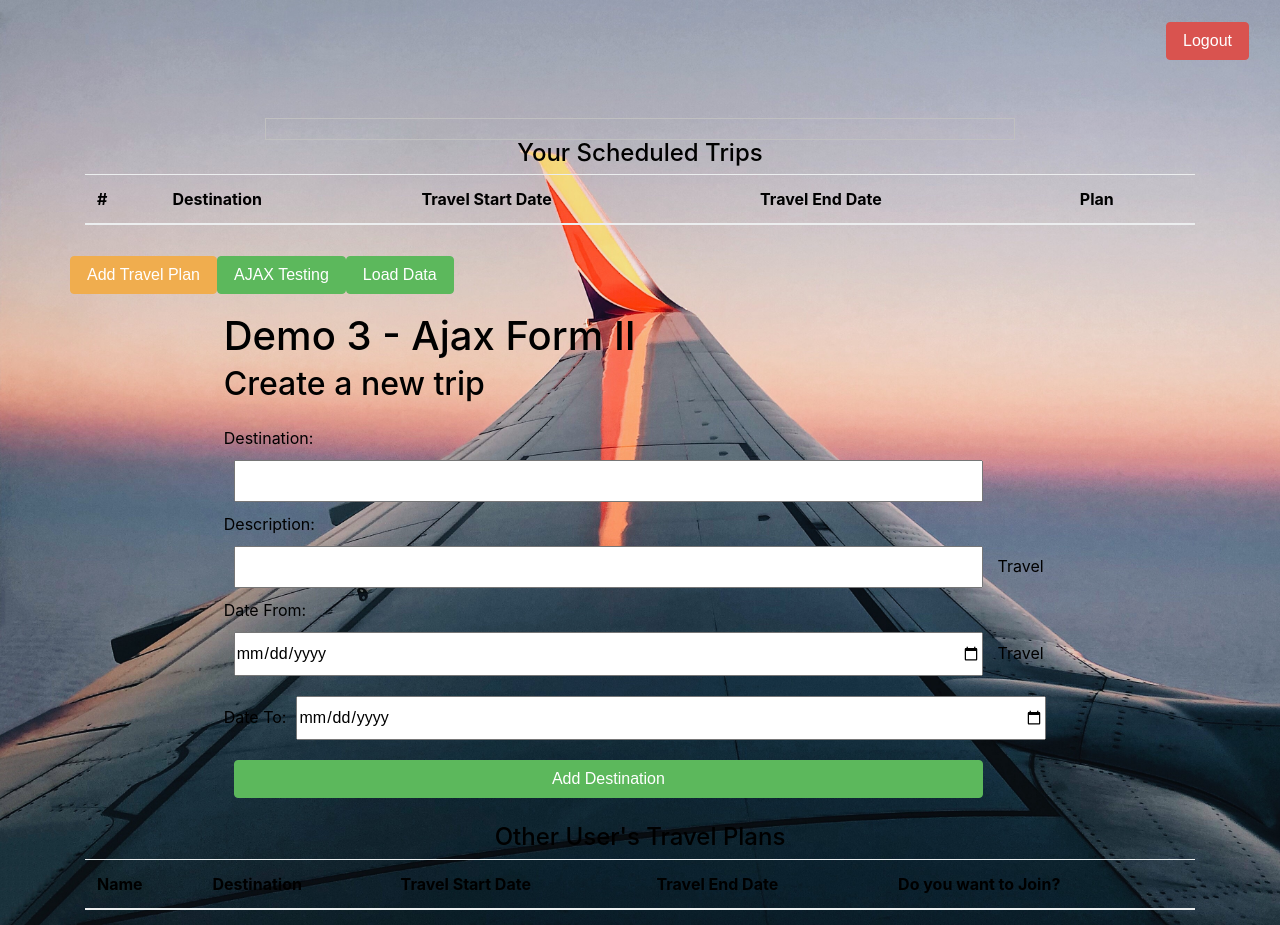
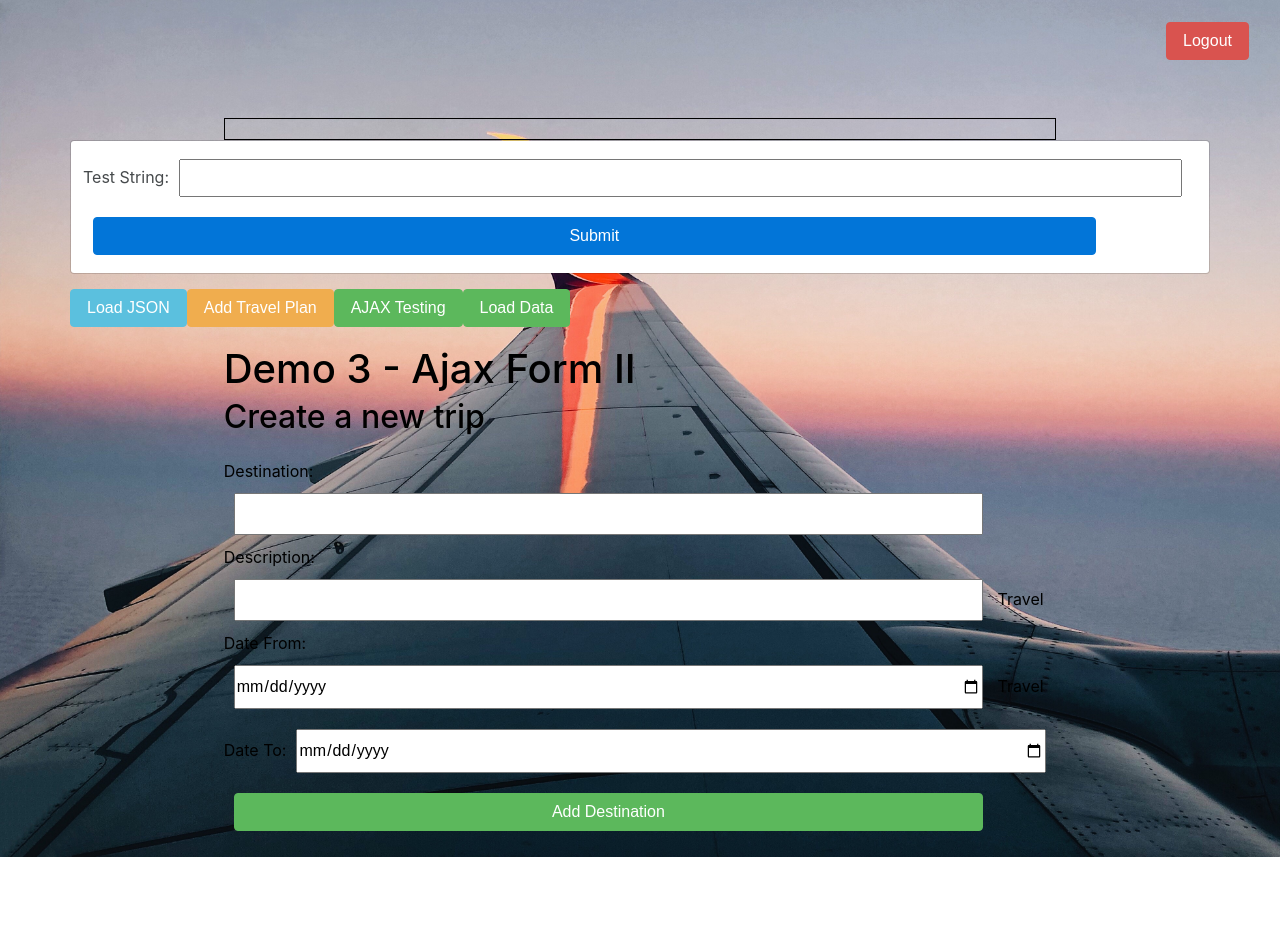
Before and after one commit to ehoversten/Travel-Buddy, a Django app: template apps/travel_buddy/templates/travel_buddy/ajax_dashboard.html in a window 1280 px wide. Shown: the part 128-1053 px from the top of the page. After the commit the page ends 985 px from the top, so only its background shows below. Run offline with Django 3.2, Linux system fonts and the light colour scheme; the template is opened without the code that fills it: values that come from a table or form of the project are taken from there, others are empty; data comes from the database, SQL or seed files in the repository; both versions use the stored data as it was after the commit; parts of the project's set-up code (start-up, migrations or seed data) failed here and were passed over; some libraries are stand-ins or nearby versions.

Commit message:
ajax testing

```diff
--- a/apps/travel_buddy/templates/travel_buddy/ajax_dashboard.html
+++ b/apps/travel_buddy/templates/travel_buddy/ajax_dashboard.html
@@ -26,12 +26,12 @@
       <div class="container">
 
         <div class="fetch">
-          <div id='placeholder1' style='margin-top:35px; border:1px solid silver; width:750px; padding:10px;'>
+          <div id='placeholder1' style='margin-top:35px; border:1px solid black; width:75%; padding:10px;'>
           </div>
         </div>
 
         <div class="user_trips">
-          <h4 class="text-center">Your Scheduled Trips</h4>
+          <!-- <h4 class="text-center">Your Scheduled Trips</h4>
           <div class="table_container">
             <table class="table table-dark text-center" >
               <thead>
@@ -46,25 +46,42 @@
               <tbody>
               {% for location in my_trips_json %}
                 <tr>
-                  <!-- <th scope="row"># | <a href="/travels/leave_trip/{{ location.id }}">Remove</a></th>
+                  <th scope="row"># | <a href="/travels/leave_trip/{{ location.id }}">Remove</a></th>
                   <td><a href="/travels/destination/{{ location.id }}">{{ location.location }}</a></td>
                   <td>{{ location.start_date }}</td>
                   <td>{{ location.end_date }}</td>
-                  <td>{{ location.description }}</td> -->
+                  <td>{{ location.description }}</td>
                 </tr>
               {% endfor %}
               </tbody>
-            </table>
+            </table> -->
+          </div>
+
+          <div class="test_submit">
+            <div class="row">
+              <form id="test_submit" class="form-control" action="/test_submit" method="post">
+                Test String:<input type="text" name="test_string" value="">
+                <input class="btn btn-primary" type="submit" name="" value="Submit">
+              </form>
+            </div>
+
           </div>
 
           <div class="row">
             <!-- <a href="/travels/add"><button class="add_trip_btn btn btn-warning" type="button" name="button">Add Travel Plan</button></a> -->
+            <button id="button_json" class="btn btn-info" type="button" name="button">Load JSON</button>
 
             <button id='add_trip_btn' class="btn btn-warning" type="button" name="button">Add Travel Plan</button>
 
             <button id="ajax_btn" class="btn btn-success" type="button" name="button">AJAX Testing</button>
 
             <button id="ajax_load" class="btn btn-success" type="button" name="button">Load Data</button>
+
+            <!-- <button id="new_content" class="btn btn-primary" type="button" name="button">New Content</button> -->
+          </div>
+
+          <div id="add_content">
+
           </div>
 
           <div class="form_container">
@@ -73,9 +90,9 @@
             <!-- <form action='/user_login/create' method='post' class='ajax_form' id='create_user_ajax_form'> -->
             <form id="create_user_ajax_form" class="form-group" action="/create" method="post">
               {% csrf_token %}
-              Destination:<input type="text" name="location" value="">
+              Destination:<input id="ajax_location" type="text" name="location" value="">
 
-              Description:<input type="text" name="description" value="">
+              Description:<input id="ajax_description" type="text" name="description" value="">
 
               Travel Date From:<input id="start_datepicker" type="date" name="start_date" min="2018-05-21" value="" required>
 
@@ -91,7 +108,7 @@
 
 
 
-        <div class="others_trips">
+        <!-- <div class="others_trips">
           <h4 class="text-center pad">Other User's Travel Plans</h4>
           <div class="table_container">
             <table class="table table-dark text-center">
@@ -107,32 +124,37 @@
               <tbody>
               {% for others in all_trips %}
                 <tr>
-                  <!-- <td>{{ others.planner.name }}</td>
+                  <td>{{ others.planner.name }}</td>
                   <td><a href="/travels/destination/{{ others.id }}">{{ others.location }}</a></td>
                   <td>{{ others.start_date }}</td>
                   <td>{{ others.end_date }}</td>
-                  <td><a href="/travels/join_trip/{{ others.id }}"><button class="btn btn-warning">Join</button></a></td> -->
+                  <td><a href="/travels/join_trip/{{ others.id }}"><button class="btn btn-warning">Join</button></a></td>
                 </tr>
               {% endfor %}
               </tbody>
             </table>
           </div>
-        </div>
+        </div> -->
       </div>
     </div>
     <!-- ADD JQuery/JavaScript code -->
     <script type="text/javascript">
+
+      function add_test_submit(element) {
+        $('#add_content').append('<li>'+element+'</li>');
+      }
+
       $(document).ready(function() {
-
-        // $.ajax({
-        //   method: 'GET',
-        //   url: 'all_html',
-        //   data: $(this).serialize(),
-        //   success: function(my_trips) {
-        //     console.log('Success: ', data);
-        //     $('#placeholder1').html(data)
-        //   }
-        // });
+        // $('#create_user_ajax_form').on('submit')
+        $.ajax({
+          method: 'GET',
+          url: 'all_html',
+          // data: $(this).serialize(),
+          success: function(data) {
+            console.log('Success: ', data);
+            $('#placeholder1').html(data)
+          }
+        });
 
         $('#ajax_load').click(function() {
           console.log("Loading Data ...");
@@ -156,16 +178,30 @@
         // });
 
 
-        $('#ajax_btn').click(function() {
-          console.log("ajax button clicked");
-          $.ajax({
-            url: 'travels/ajax',
-            success: function(serverResponse) {
-              console.log("success, Server Response: ", serverResponse);
-            }
-          })
+        // $('#ajax_btn').click(function() {
+        //   console.log("ajax button clicked");
+        //   $.ajax({
+        //     url: 'travels/ajax',
+        //     success: function(serverResponse) {
+        //       console.log("success, Server Response: ", serverResponse);
+        //     }
+        //   })
+        // });
+        //
+        //
+        //
+
+        // function add_test_submit() {
+        //   $('#new_content').appened('<li>'+$(this)'</li>');
+        // }
+
+        $('#test_submit').submit(function(event) {
+          event.preventDefault();
+          console.log("Ajax Test Form Submission");
+          console.log($(this).serialize());
+          data = $(this);
+          add_test_submit(data);
         });
-
 
 
         $('#create_user_ajax_form').submit(function(e) {
@@ -177,13 +213,21 @@
             // data: { the_post : $('#post-text').val() }, // data sent with the post request
             data: $(this).serialize(),
             success: function(serverResponse) {
+              // console.log("Success, Post Data:", data);
               console.log("success, Server Response: ", serverResponse);
+              $('#ajax_location').val();
+              $('#ajax_description').val();
+
               $('#placeholder1').html(serverResponse)
             }
           })
-        })
-
-
+        });
+        //
+        //
+        //
+        // $(document).on('click', '#new_content', function() {
+        //   $('.new_content').append('<h2> I am new content </h2>');
+        // });
 
         $('#button_json').click(function(){
           $.ajax({
@@ -191,20 +235,25 @@
                 success: function(serverResponse) {  /* What code should we run when the server responds? */
                   console.log("Received this from server:", serverResponse)
                   console.log("Now, I can use the serverResponse to manipulate the DOM")
-                  $('#placeholder1').html(JSON.stringify(serverResponse))
+                  // stringy = JSON.stringify(serverResponse);
+                  // parsed = JSON.parse(stringy);
+                  // $('#placeholder1').html(JSON.parse(stringy));
+
+                  $('#placeholder1').html(JSON.stringify(serverResponse));
+
                 }
             });
         });
-
-        $('#button_html').click(function(){
-          $.ajax({
-                  url: 'all_html', /* Where should this go? */
-                  success: function(serverResponse) {  /* What code should we run when the server responds? */
-                    console.log("Received this from server:", serverResponse)
-                    $('#placeholder1').html(serverResponse)
-                  }
-              });
-          });
+        //
+        // $('#button_html').click(function(){
+        //   $.ajax({
+        //           url: 'all_html', /* Where should this go? */
+        //           success: function(serverResponse) {  /* What code should we run when the server responds? */
+        //             console.log("Received this from server:", serverResponse)
+        //             $('#placeholder1').html(serverResponse)
+        //           }
+        //       });
+        //   });
 
       });
     </script>
--- a/apps/travel_buddy/templates/travel_buddy/trip_dashboard.html
+++ b/apps/travel_buddy/templates/travel_buddy/trip_dashboard.html
@@ -30,7 +30,7 @@
         <div class="user_trips" id="Testing">
           <h4 class="text-center">Your Scheduled Trips</h4>
           <div class="table_container">
-            <!-- <table class="table table-dark text-center" >
+            <table class="table table-dark text-center" >
               <thead>
                 <tr >
                   <th scope="col">#</th>
@@ -55,7 +55,7 @@
                 </tr>
               {% endfor %}
               </tbody>
-            </table> -->
+            </table>
           </div>
 
           <div class="row">
--- a/apps/travel_buddy/urls.py
+++ b/apps/travel_buddy/urls.py
@@ -25,6 +25,7 @@
     # AJAX ROUTES
     url(r'^travels/ajax$', views.ajax_testing),
     url(r'^travels/all_html$', views.all_html),
+    url(r'^travels/all.json$', views.all_json),
     url(r'^all.json$', views.all_json),
     url(r'^all.html$', views.all_html),
     url(r'^create$', views.create)
--- a/apps/travel_buddy/views.py
+++ b/apps/travel_buddy/views.py
@@ -85,7 +85,7 @@
         return redirect('/travels')
     else:
         for error in results[1]:
-            messages.add_message(request, messages.ERROR,error, extra_tags='register')
+            messages.add_message(request, messages.ERROR, error, extra_tags='register')
         # return redirect('/travels/add')
         return redirect('/')
 
@@ -123,16 +123,17 @@
     my_trips_json = serializers.serialize("json", my_trips)
 
     all_trips = Destination.objects.exclude(users_on_trip=this_user_id)
-
+    all_trips_json = serializers.serialize("json", all_trips)
 
     print(my_trips_json)
+    print(all_trips_json)
 
     context = {
-        'all_trips'    : all_trips,
-        'my_trips_json': my_trips_json,
+        'all_trips_json': all_trips_json,
+        'my_trips_json' : my_trips_json,
     }
     # renders JSON response OBJECT
-    # return HttpResponse(my_trips_json, content_type='application/json')
+    # return HttpResponse(all_trips_json, content_type='application/json')
 
     # renders HTML page with context
     return render(request, 'travel_buddy/ajax_dashboard.html', context)
@@ -162,30 +163,26 @@
     this_user = User.objects.get(id=int(this_user_id))
 
     my_trips = this_user.have_joined.all()
-    # my_trips_json = serializers.serialize("json", my_trips)
     return HttpResponse(serializers.serialize('json', my_trips), content_type='application/json')
 
 def create(request):
+    print("Creating Trip...")
+    print("*"*25)
 
-    # --- Pass in the request.POST **and** SESSION
-    # results = Destination.objects.dest_validator(request.POST, int(request.session['id']))
-    # print("*"*25)
-    # print('RESULTS: ', results)
-    # print("*"*25)
-    # if results[0]:
-    #     return render(request, 'travel_buddy/all.html', results)
-    # else:
-    #     for error in results[1]:
-    #         messages.add_message(request, messages.ERROR, error)
+    print('Request: ', request)
+    print("*"*25)
+    print('Request POST: ', request.POST);
+    print("*"*25)
+    this_user_id = request.session['id']
+    this_user = User.objects.get(id=this_user_id)
+    print('User: ', this_user)
+    print("*"*25)
+    location = Destination.objects.create(location=request.POST['location'], description=request.POST['description'], start_date=request.POST['start_date'], end_date=request.POST['end_date'], planner=this_user)
+    print('Location: ', location)
+    my_trips = this_user.have_joined.add(location)
 
-    # return redirect('/travels')
+    context = {
+        'my_trips' : my_trips
+    }
 
-    this_user = User.objects.get(id=user_id)
-    location = Destination.objects.create(location=form['location'], description=form['description'], planner=this_user, start_date=form['start_date'], end_date=form['end_date'])
-
-    # before returning the location we add it to the logged-in users list.
-    this_user.have_joined.add(location)
-
-    # Destination.objects.create(location=request.POST['location'], description=request.POST['description'], start_date=request.POST['start_date'], end_date=request.POST['end_date'])
-
-    return render(request, 'travel_buddy/all.html', results)
+    return render(request, 'travel_buddy/all.html', context)
```
Also changed, not shown: db.sqlite3.
